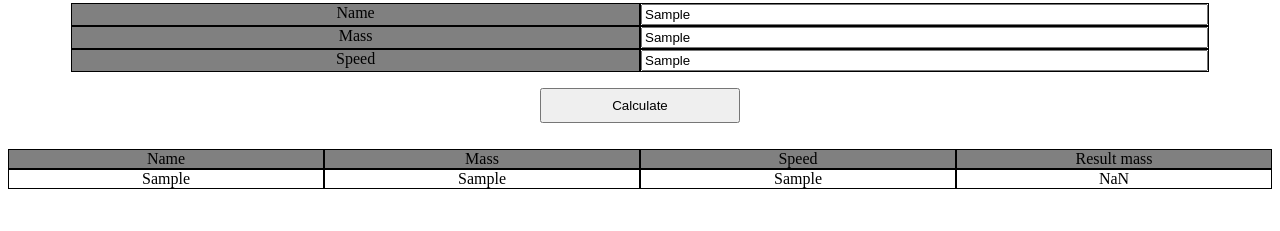
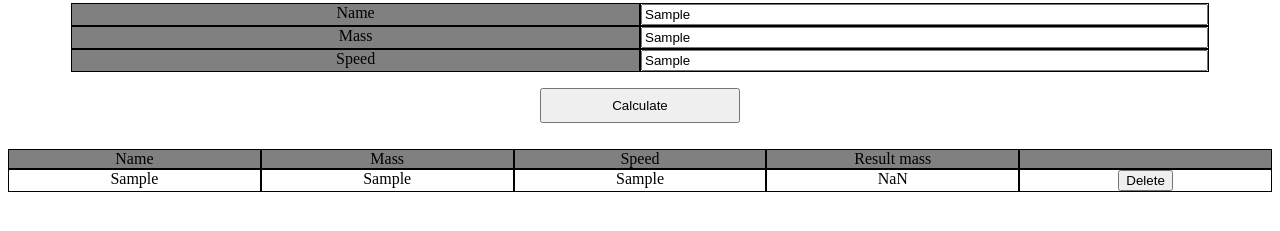
Before and after one commit to roman4i/massCalculator, a plain HTML site: page index.html in a window 1280 px wide. Both pictures are taken after typing "Sample", "Sample", "Sample" into the empty fields and a click on the button "Calculate". Shown: the part 85-316 px from the top of the page. Drawn offline with Linux system fonts and the light colour scheme.

Commit message:
Added delete button

```diff
--- a/calculating.js
+++ b/calculating.js
@@ -2,9 +2,11 @@ let calcMass;
 let startMass;
 let speed;
 let inpName;
+let counter = 0;
+let divs = [];
 
 function dataOut(){
-    outBlock.insertAdjacentHTML('beforeend',
+    /*outBlock.insertAdjacentHTML('beforeend',
     `<div class="rowRes">
                 <div class="resCell">` + inpName + `</div>
                 <div class="resCell">` + startMass + `</div>
@@ -12,6 +14,30 @@ function dataOut(){
                 <div class="resCell">` + calcMass + `</div>
     </div>`
     );
+    */
+   let resArray = [inpName, startMass, speed, calcMass]
+   let tableLine = document.createElement("div");
+   tableLine.className = "rowRes";
+   for (let i = 0; i < 4; i++) {
+       let tabCell = document.createElement("div");
+       tabCell.className = "resCell";
+       dataNode = document.createTextNode(resArray[i]);
+       tabCell.appendChild(dataNode);
+       tableLine.appendChild(tabCell);
+   }
+   let delCell = document.createElement("div");
+   delCell.className = "resCell";
+   let delButton = document.createElement("button");
+   let buttonData = document.createTextNode("Delete");
+   delButton.appendChild(buttonData);
+   const staticNum = counter;
+   delButton.onclick = function () {removeLine(staticNum)};
+   delCell.appendChild(delButton);
+   tableLine.appendChild(delCell);
+   tableLine.id = "lin" + counter;
+   let outWrite = document.getElementById("outBlock");
+   outWrite.appendChild(tableLine);
+   counter++;
 }
 
 function calcIt(){
@@ -28,3 +54,8 @@ function formulae(mass, spd){
     let endMass = mass / Math.sqrt(1 - ((spd*spd)/(lightSpd*lightSpd)));
     return endMass;
 }
+
+function removeLine(num){
+    let toRemove = document.getElementById("lin"+num);
+    toRemove.remove();
+}
--- a/index.html
+++ b/index.html
@@ -33,6 +33,7 @@
                 <div class="staticCell resCell">Mass</div>
                 <div class="staticCell resCell">Speed</div>
                 <div class="staticCell resCell">Result mass</div>
+                <div class="staticCell resCell"></div>
             </div>
         </div>
     </body>
--- a/style.css
+++ b/style.css
@@ -48,6 +48,6 @@
 }
 
 .resCell{
-    width: 25%;
+    width: 20%;
     border: 1px solid black;
 }
```
